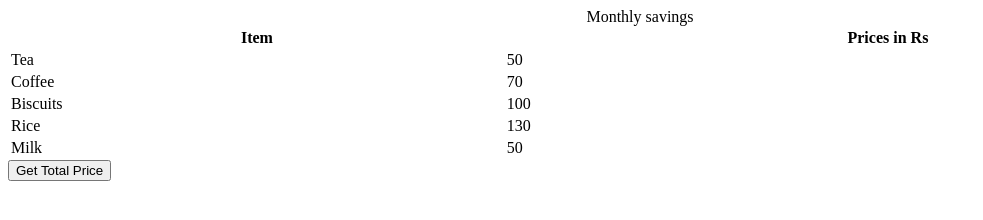
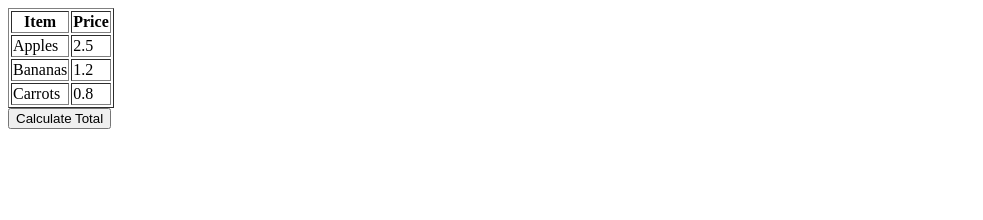
Before and after one commit to acciojob/grofers-checkout-JYOTIPATIL-hub, a website: page main.html in a window 1280 px wide. Shown: the whole page, without its empty margins (0-983 px from the left). Drawn offline with Linux system fonts and the light colour scheme.

Commit message:
created a submission

```diff
--- a/main.html
+++ b/main.html
@@ -1,45 +1,58 @@
 <!DOCTYPE html>
+<html lang="en">
+<head>
+    <meta charset="UTF-8">
+    <meta name="viewport" content="width=device-width, initial-scale=1.0">
+    <title>Grocery Checkout</title>
+</head>
+<body>
 
-<html>
-
-<head>
-	<link rel="stylesheet" href="styles.css">
-</head>
-
-<body>
-    <!-- the entire body must be written by student -->
-    <table style="width: 100%">
-    <caption>
-      Monthly savings
-    </caption>
+    <table id="groceryTable" border="1">
         <tr>
             <th>Item</th>
-      <th>Prices in Rs</th>
+            <th>Price</th>
         </tr>
-    <tr>
-      <td class="item">Tea</td>
-      <td class="price">50</td>
+        <tr class="item">
+            <td>Apples</td>
+            <td class="prices">2.5</td>
         </tr>
-    <tr>
-      <td class="item">Coffee</td>
-      <td class="price">70</td>
+        <tr class="item">
+            <td>Bananas</td>
+            <td class="prices">1.2</td>
         </tr>
-    <tr>
-      <td class="item">Biscuits</td>
-      <td class="price">100</td>
+        <tr class="item">
+            <td>Carrots</td>
+            <td class="prices">0.8</td>
         </tr>
-    <tr>
-      <td class="item">Rice</td>
-      <td class="price">130</td>
-    </tr>
-    <tr>
-      <td class="item">Milk</td>
-      <td class="price">50</td>
-    </tr>
+        <!-- Additional items can be added here -->
     </table>
-    <script type="text/javascript" src="./script.js">
+
+    <button onclick="calculateTotal()">Calculate Total</button>
+
+    <script>
+        function calculateTotal() {
+            // Select all elements with the class "prices" to get the prices
+            const prices = document.querySelectorAll('.prices');
+            let total = 0;
+
+            // Sum up all prices
+            prices.forEach(price => {
+                total += parseFloat(price.textContent);
+            });
+
+            // Create a new row to display the total
+            const totalRow = document.createElement('tr');
+            const totalCell = document.createElement('td');
+
+            // Set attributes and content for the new row
+            totalCell.setAttribute('colspan', '2'); // Span across both columns
+            totalCell.textContent = `Total Price: $${total.toFixed(2)}`; // Display total with 2 decimal places
+            totalRow.appendChild(totalCell);
+
+            // Append the new row to the table
+            document.getElementById('groceryTable').appendChild(totalRow);
+        }
     </script>
 
 </body>
-
 </html>
--- a/script.js
+++ /dev/null
@@ -1,10 +0,0 @@
-const getSumBtn = document.createElement("button");
-getSumBtn.append("Get Total Price");
-document.body.appendChild(getSumBtn);
-
-const getSum = () => {
-//Add your code here
-
-};
-
-getSumBtn.addEventListener("click", getSum);
```
Lines whose indentation alone changed are shown as unchanged.
